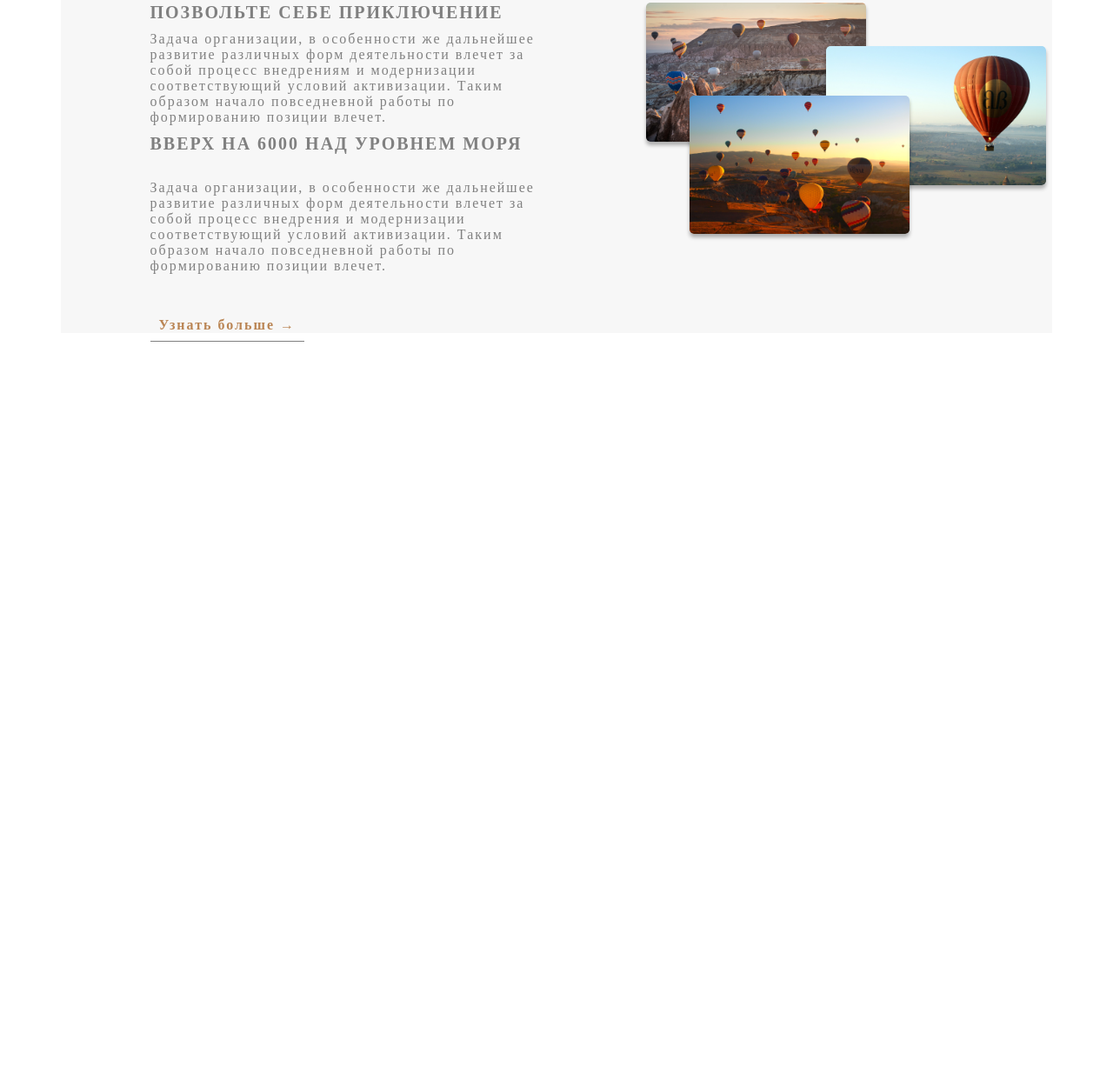
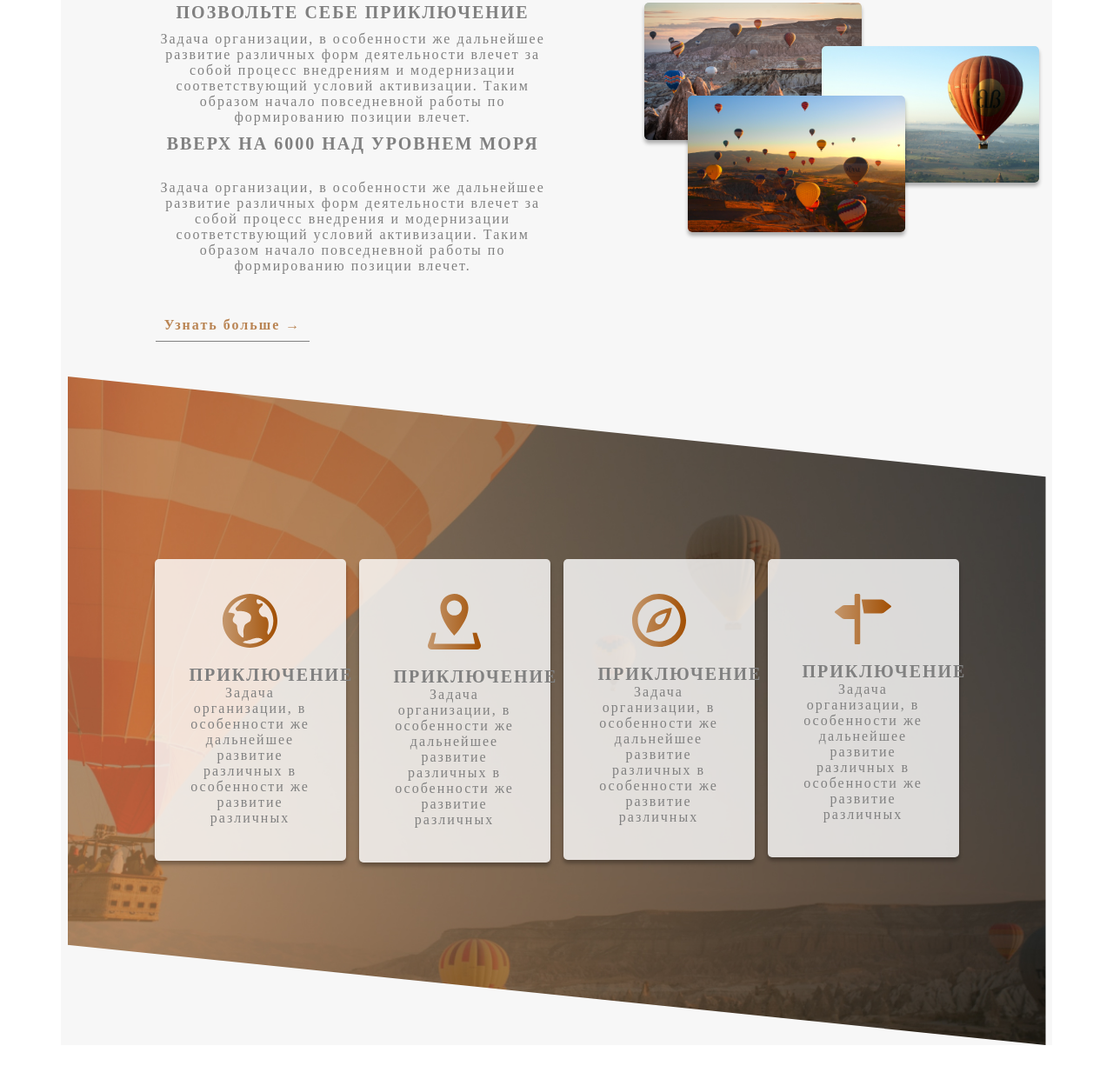
Before and after one commit to mimv7/balloon, a plain HTML site: page index.html in a window 1280 px wide. Shown: the part 1009-2250 px from the top of the page at 87% size. Before the commit the page ends 1442 px from the top, so only its background shows below. Drawn offline with Linux system fonts and the light colour scheme.

Commit message:
adventure

```diff
--- a/index.html
+++ b/index.html
@@ -27,7 +27,7 @@
         <main>
             <section class="section-about">
                 <h2 class="title-secondary">невероятное ощущение свободы</h2>
-                <div class="conteiner">
+                <div class="container">
                     <div class="row">
                         <div class="col-md-5 offset-md-1">
                             <h3 class="title-third " style="margin-bottom:1rem">позвольте себе приключение</h3>
@@ -48,6 +48,47 @@
                     </div>
                 </div>
             </section>
+
+            <section class="section-adventure">
+                <div class="container-block">
+                    <div class="row">
+                        <div class="col-md-3">
+                            <div class="adventure-card">
+                                <img src="icons/earth.svg" alt="1" class="adventure-card__icons">
+                                <h3 class="title-third">приключение</h3>
+                                <p class="paragraph">Задача организации, в особенности же дальнейшее развитие различных в особенности же развитие различных</p>
+                            </div>
+                        </div>
+
+                        <div class="col-md-3">
+                            <div class="adventure-card">
+                                <img src="icons/map.svg" alt="1" class="adventure-card__icons">
+                                <h3 class="title-third">приключение</h3>
+                                <p class="paragraph">Задача организации, в особенности же дальнейшее развитие различных в особенности же развитие различных</p>
+                            </div>
+                        </div>
+
+                        <div class="col-md-3">
+                            <div class="adventure-card">
+                                <img src="icons/compas.svg" alt="1" class="adventure-card__icons">
+                                <h3 class="title-third">приключение</h3>
+                                <p class="paragraph">Задача организации, в особенности же дальнейшее развитие различных в особенности же развитие различных</p>
+                            </div>
+                        </div>
+
+                        <div class="col-md-3">
+                            <div class="adventure-card">
+                                <img src="icons/pointer.svg" alt="1" class="adventure-card__icons">
+                                <h3 class="title-third">приключение</h3>
+                                <p class="paragraph">Задача организации, в особенности же дальнейшее развитие различных в особенности же развитие различных</p>
+                            </div>
+                        </div>
+
+
+
+                    </div>
+                </div>
+            </section>
         </main>
     </div>
 
--- /dev/null
+++ b/style/_adventure.sass
@@ -0,0 +1,23 @@
+.section-adventure
+    margin-top: 5rem
+    padding: 21rem 0
+    background: url(../img/adventure.jpg) center center / cover no-repeat
+    clip-path: polygon(0 0, 100% 15%, 100% 100%, 0 85%)
+
+
+.adventure-card
+    padding: 4rem
+    background-color: rgba($color-white,.8)
+    border-radius: .5rem
+    box-shadow: $box-shadow
+    transition: .5s
+    &:hover
+        transform: translateY(-1.5rem) scale(1.03)
+    &__icons
+        display: block
+        font-size: 6rem
+        background: linear-gradient(90deg, rgba($color-brown-light, 0.7) 0.03%, rgba($color-brown-dark, 0.7) 99.94%,)
+        -webkit-background-clip: text
+        color: transparent
+        margin: 0 auto
+        margin-bottom: 2rem
--- /dev/null
+++ b/style/_const.sass
@@ -0,0 +1,34 @@
+.title-secondary
+    text-align: center
+    font-size: 3.6rem
+    letter-spacing: 1rem
+    text-transform: uppercase
+    font-weight: 800
+    background: linear-gradient(90deg, rgba($color-brown-light, 0.7) 0.03%, rgba($color-brown-dark, 0.7) 99.94%,)
+    -webkit-background-clip: text
+    color: transparent
+    transition: all .4s
+    backface-visibility: hidden
+    &:hover
+        transform: skewY(2deg) skewX(12deg) scale(1.01)
+        text-shadow: 0rem 1.4rem 1.4rem rgba($color-black, .25%)
+
+.container-block
+    margin: 0 10rem
+
+.title-third
+
+    color: $color-grey
+    font-size: 2rem
+    letter-spacing: .2rem
+    text-transform: uppercase
+    font-weight: 700
+    text-align: center
+
+
+.paragraph
+    color: $color-grey
+    font-size: $font-size-p
+    letter-spacing: .2rem
+    font-weight: 400
+    text-align: center
--- a/style/_header.sass
+++ b/style/_header.sass
@@ -2,7 +2,7 @@
     position: relative
     height: 95vh
     background: linear-gradient(90deg, rgba(186, 133, 84, 0.7) 0.03%, rgba(1, 1, 1, 0.7) 99.94%), url(../img/hero.jpg) center center /cover no-repeat
-    clip-path: polygon(0 1%, 100% 0, 100% 100%, 0 87%)
+    clip-path: polygon(0 1%, 100% 0, 100% 100%, 0 85%)
     &__logo
         height: 7rem
         width: 5.6rem
--- a/style/_var.sass
+++ b/style/_var.sass
@@ -7,19 +7,3 @@
 $font-size-p:1.6rem
 $font-size-h2:3.6rem
 $font-size-h3:2rem
-
-
-.title-secondary
-    text-align: center
-    font-size: 3.6rem
-    letter-spacing: 1rem
-    text-transform: uppercase
-    font-weight: 800
-    background: linear-gradient(90deg, rgba($color-brown-light, 0.7) 0.03%, rgba($color-brown-dark, 0.7) 99.94%,)
-    -webkit-background-clip: text
-    color: transparent
-    transition: all .4s
-    backface-visibility: hidden
-    &:hover
-        transform: skewY(2deg) skewX(12deg) scale(1.01)
-        text-shadow: 0rem 1.4rem 1.4rem rgba($color-black, .25%)
--- a/style/style.sass
+++ b/style/style.sass
@@ -1,6 +1,8 @@
 @import "var.sass"
+@import "const.sass"
 @import "body.sass"
 @import "button.sass"
 @import "header.sass"
 @import "about.sass"
+@import "adventure.sass"
 @import "animation.sass"
```
Also changed, not shown: icons/compas.svg (added), icons/earth.svg (added), icons/map.svg (added), icons/pointer.svg (added), img/adventure.jpg (added), style/style.css, 1 other file.
